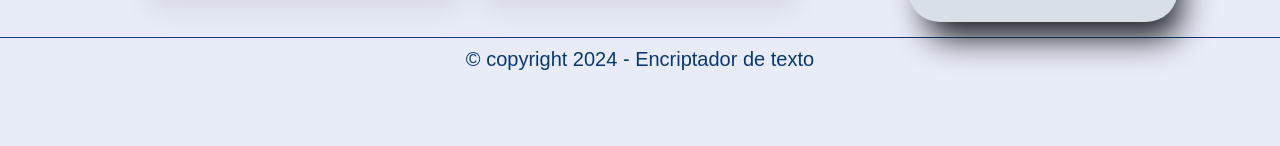
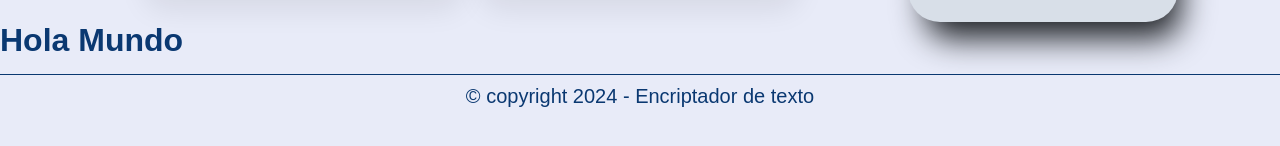
Before and after one commit to Valerin03/Encriptador-de-Texto, a plain HTML site: page index.html in a window 1280 px wide. Shown: the part 598-744 px from the top of the page. Drawn offline with Linux system fonts and the light colour scheme; a web font is replaced by a local one.

Commit message:
Hice un hola mundo

```diff
--- a/index.html
+++ b/index.html
@@ -44,6 +44,10 @@
         </section>
     </main>
 
+
+    <div class="prueba">
+        <h1>Hola Mundo</h1>
+    </div>
     <!--Footer-->
     <footer>
         <p class="copyright">&copy; copyright 2024 - Encriptador de texto </p>
```
